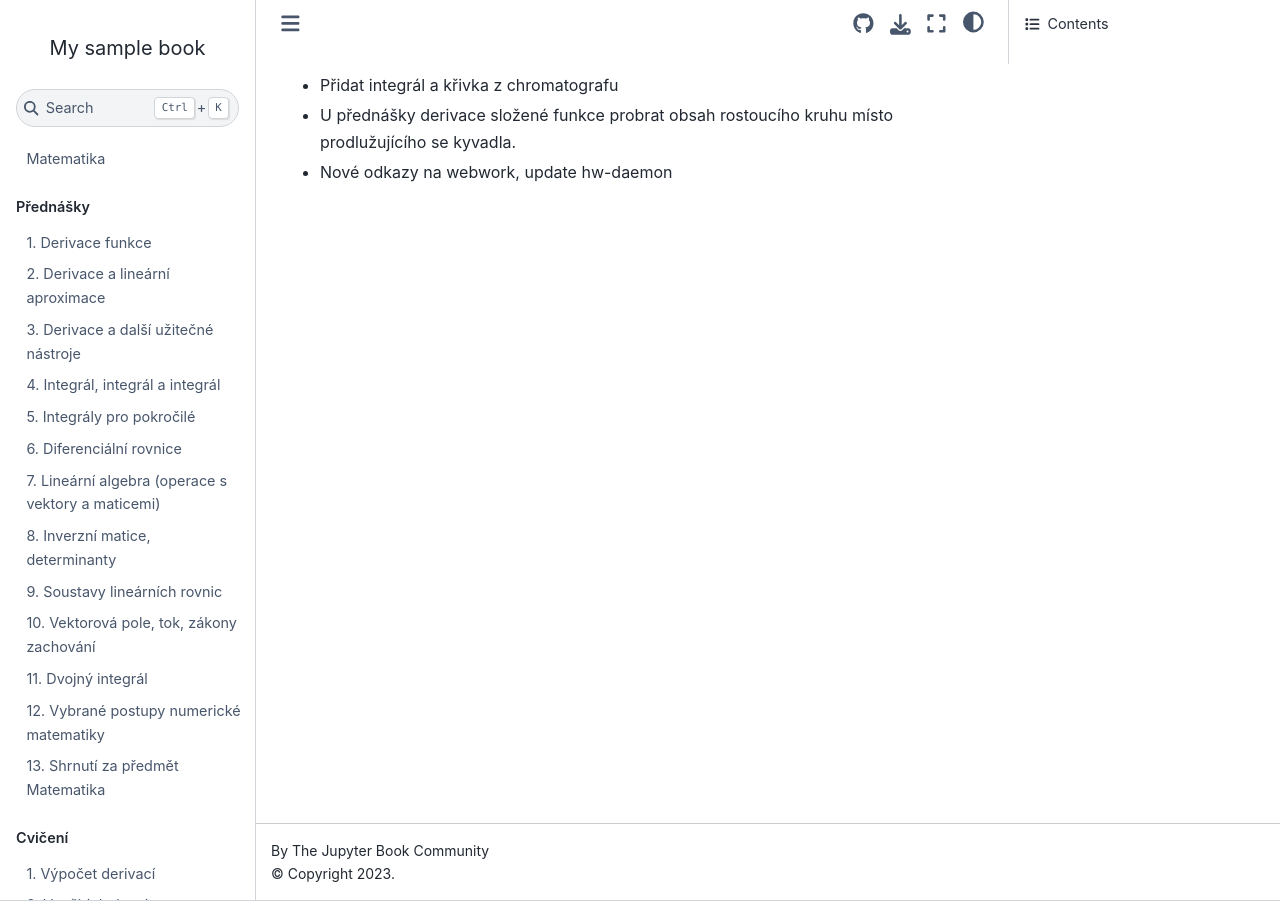
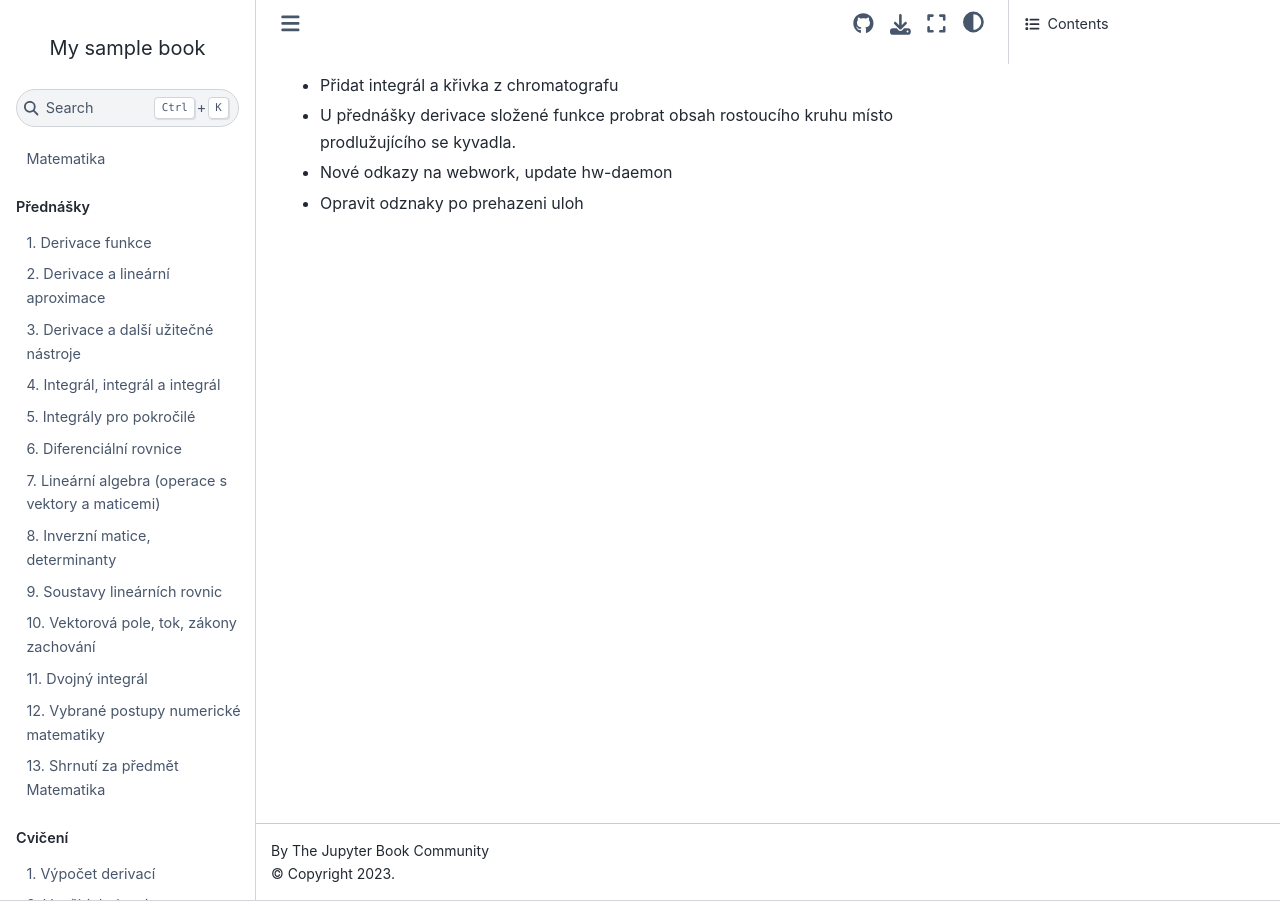
Before and after one commit to robert-marik/matematika, a Jupyter Book: the page built from TODO.md, in a window 1280 px wide. Built offline with Jupyter Book 1.0.4 settings and Sphinx 7.4.7 and the Sphinx Book theme 1.1.4, drawn with Linux system fonts in a browser that asks for light colours.

Commit message:
Update TODO.md

```diff
--- a/TODO.md
+++ b/TODO.md
@@ -1,3 +1,4 @@
 * Přidat integrál a křivka z chromatografu
 * U přednášky derivace složené funkce probrat obsah rostoucího kruhu místo prodlužujícího se kyvadla.
 * Nové odkazy na webwork, update hw-daemon
+* Opravit odznaky po prehazeni uloh
```
